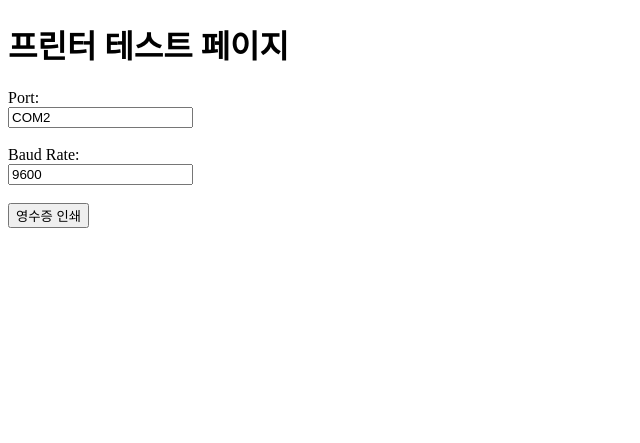
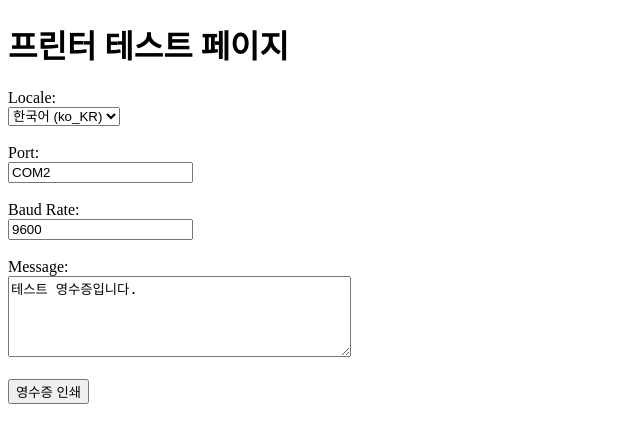
Before and after one commit to qudwn1114/coleslaw-printer, a Flask app: page / in a window 1280 px wide. Shown: the top 443 px of the page, without its empty margins (0-640 px from the left). Run offline with Flask 3, Linux system fonts and the light colour scheme; parts of the project's set-up code (start-up, migrations or seed data) failed here and were passed over.

Commit message:
fix: print api

```diff
--- a/esc_pos.py
+++ b/esc_pos.py
@@ -132,12 +132,6 @@ def cleanup_old_startup_entry(app_name="PrintServer"):
 def index():
     return render_template('test_print.html')
 
-
-@app.route('/test', methods=['POST'])
-def test():
-    print("now!!!")
-
-    return jsonify({"status": "success", "message": "Printed successfully."}), 200
 @app.route('/print', methods=['POST'])
 def print_receipt():
     if request.is_json:
@@ -145,15 +139,27 @@ def print_receipt():
     else:
         data = request.form.to_dict()
 
+    locale = data.get("locale", "ko_KR")
     port = data.get("port", "COM2")
     baud_rate = data.get("baud_rate", 9600)
-    esc_bytes = data.get("esc_bytes")
+    message = data.get("message")
+    if locale == 'ko_KR':
+        encoding = 'cp949'
+    elif locale == 'ja_JP':
+        encoding = 'shift_jis'
+    else:
+        return jsonify({"status": "error", "message": '지원하지 않는 locale 입니다'}), 400
+
     try:
         printer = serial.Serial(port, baud_rate, timeout=1)
-        if not esc_bytes:
-            img = Image.open(resource_path("test_image.png"))
-            esc_bytes = image_to_esc_bytes(img=img)
-        printer.write(esc_bytes)
+
+        ESC = b'\x1B'
+        INIT = ESC + b'@'
+
+        BLANK_SPACE = b'\x1B\x64\x06' # 6줄 아래
+        CUT = b'\x1D\x56\x00'
+
+        printer.write(INIT + message.encode(encoding) + BLANK_SPACE + CUT)
         printer.close()
         return jsonify({"status": "success", "message": "Printed successfully."}), 200
     except Exception as e:
--- a/templates/test_print.html
+++ b/templates/test_print.html
@@ -7,10 +7,12 @@
     <script>
         // 버튼 클릭 시 프린터로 메시지를 보내는 함수
         function printReceipt() {
+            const locale = document.getElementById("locale").value;
+            const message = document.getElementById("message").value;
             const port = document.getElementById("port").value;
             const baudRate = parseInt(document.getElementById("baudRate").value);
 
-            if (!port || !baudRate) {
+            if (!locale || !message || !port || !baudRate) {
                 alert("모든 값을 입력해주세요.");
                 return;
             }
@@ -22,7 +24,9 @@
                     'Content-Type': 'application/json',
                 },
                 body: JSON.stringify({
+                    locale: locale,
                     port: port,
+                    message: message,
                     baud_rate: baudRate
                 })
             })
@@ -39,6 +43,14 @@
 <body>
     <h1>프린터 테스트 페이지</h1>
     <div>
+        <label for="locale">Locale:</label><br>
+        <select id="locale">
+            <option value="ko_KR">한국어 (ko_KR)</option>
+            <option value="ja_JP">일본어 (ja_JP)</option>
+        </select>
+    </div>
+    <br>
+    <div>
         <label for="port">Port:</label><br>
         <input type="text" id="port" value="COM2">
     </div>
@@ -49,6 +61,12 @@
         <input type="number" id="baudRate" value="9600">
     </div>
     <br>
+
+    <div>
+        <label for="message">Message:</label><br>
+        <textarea id="message" rows="5" cols="40">테스트 영수증입니다.</textarea>
+    </div>
+    <br>
     <button onclick="printReceipt()">영수증 인쇄</button>
 </body>
 </html>
```
Also changed, not shown: README.md.
